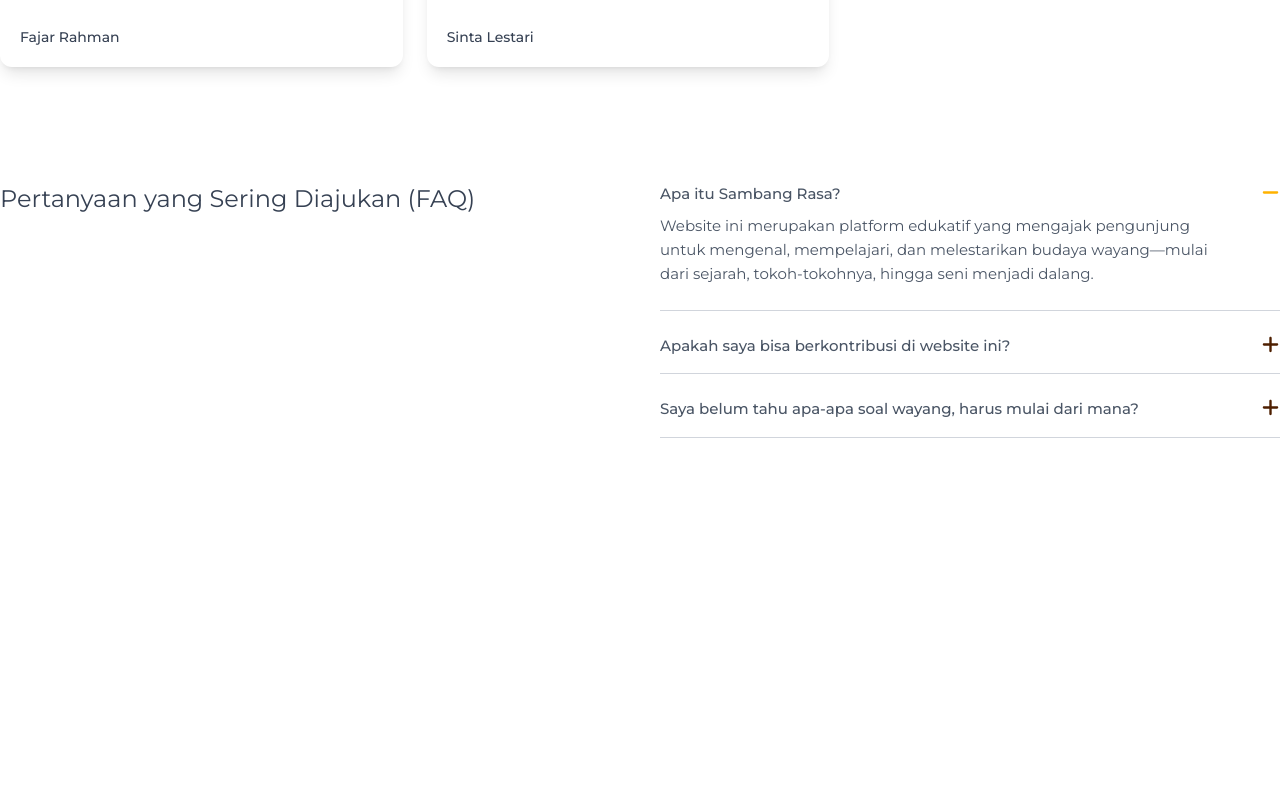
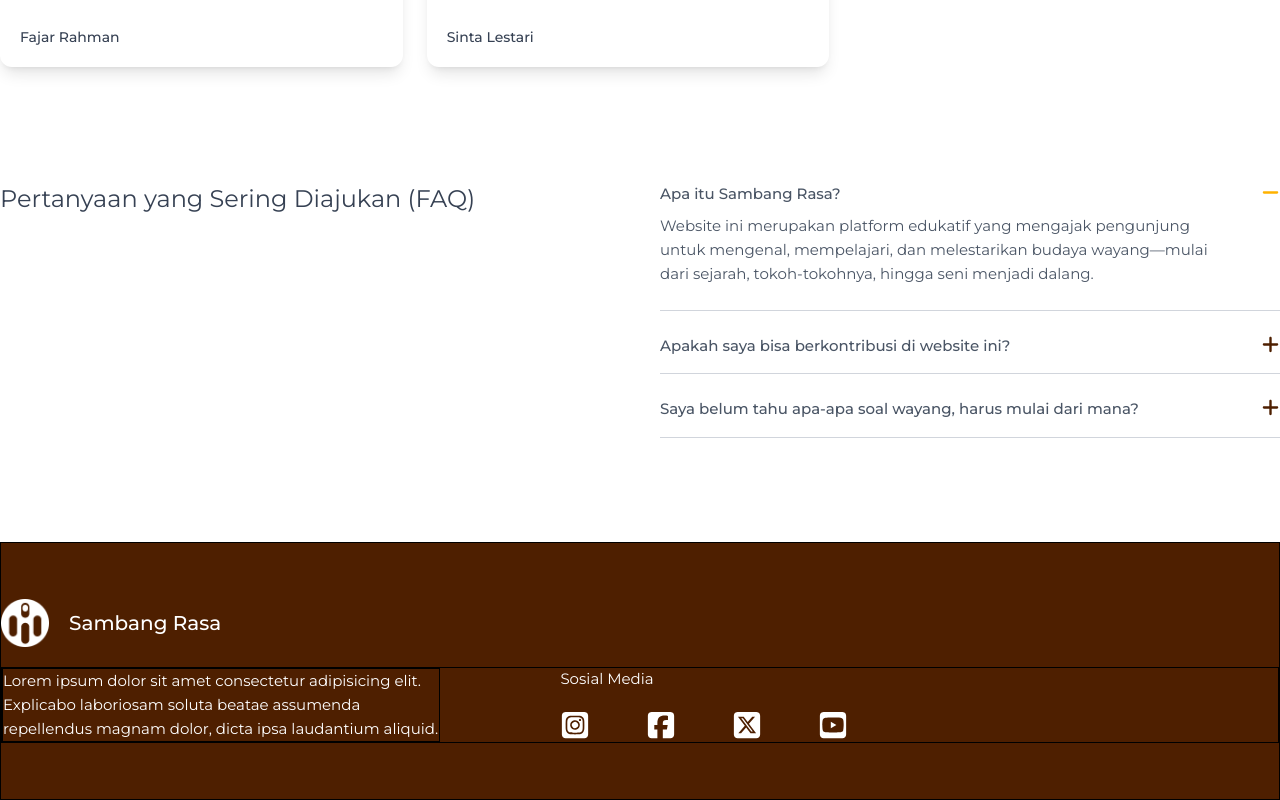
Before and after one commit to nandah4/sambang-rasa, a React (Vite) app: page / in a window 1280 px wide. Shown: the part 2844-3644 px from the top of the page. Before the commit the page ends 3386 px from the top, so only its background shows below. Built offline with nearby package versions, Linux system fonts and the light colour scheme.

Commit message:
feat: adding footer

```diff
--- a/src/AppLayout.jsx
+++ b/src/AppLayout.jsx
@@ -1,5 +1,6 @@
 import { Outlet, useLocation } from "react-router";
 import Header from "./components/Header";
+import Footer from "./components/Footer";
 
 const AppLayout = () => {
   const location = useLocation();
@@ -8,6 +9,7 @@ const AppLayout = () => {
     <>
       <Header path={currPath} />
       <Outlet />
+      <Footer />
     </>
   );
 };
--- a/src/components/Footer.jsx
+++ b/src/components/Footer.jsx
@@ -0,0 +1,60 @@
+import logov2 from "./../assets/logo/logov2.png";
+import {
+  FaSquareInstagram,
+  FaSquareFacebook,
+  FaSquareXTwitter,
+  FaSquareYoutube,
+} from "react-icons/fa6";
+
+const Footer = () => {
+  return (
+    <footer className="w-full border bg-[#4E1F00]">
+      <div className="max-w-7xl mx-auto w-full h-full py-14 px-3 xl:px-0">
+        <div className="flex justify-between ">
+          <div className="flex gap-x-5 items-center">
+            <div className="h-12 w-12">
+              <img src={logov2} className="w-full h-full" />
+            </div>
+            <h2 className="font-montserrat font-medium text-xl text-white">
+              Sambang Rasa
+            </h2>
+          </div>
+        </div>
+        <div className="w-full border grid grid-cols-1 base:grid-cols-5 gap-x-20 md:gap-x-30 mt-7 base:mt-5">
+          {/* Description */}
+          <div className="base:col-span-2 border w-full">
+            <p className="font-montserrat text-[15px] text-white leading-6">
+              Lorem ipsum dolor sit amet consectetur adipisicing elit. Explicabo
+              laboriosam soluta beatae assumenda repellendus magnam dolor, dicta
+              ipsa laudantium aliquid.
+            </p>
+          </div>
+          {/* Sosial Media */}
+          <div className="flex base:col-span-3  w-full flex-col items-start gap-y-5 mt-7 base:mt-0">
+            <h3 className="text-[15px] font-montserrat text-white">
+              Sosial Media
+            </h3>
+            <ul className="w-full flex flex-wrap  items-start justify-start gap-x-14 gap-y-5">
+              <li>
+                <FaSquareInstagram className="text-white text-3xl cursor-pointer" />
+              </li>
+              <li>
+                {" "}
+                <FaSquareFacebook className="text-white text-3xl cursor-pointer" />
+              </li>
+              <li>
+                <FaSquareXTwitter className="text-white text-3xl cursor-pointer" />
+              </li>
+              <li>
+                {" "}
+                <FaSquareYoutube className="text-white text-3xl cursor-pointer" />
+              </li>
+            </ul>
+          </div>
+        </div>
+      </div>
+    </footer>
+  );
+};
+
+export default Footer;
--- a/src/pages/Beranda.jsx
+++ b/src/pages/Beranda.jsx
@@ -256,7 +256,7 @@ const Beranda = () => {
                   </div>
                 ))}
               </div>
-              <div className="col-span-2 flex flex-col justify-center items-start w-full  md1:p-5">
+              <div className="col-span-2 flex flex-col justify-center items-start w-full  pt-5 md1:p-5">
                 <h2 className="font-montserrat text-3xl leading-9">
                   Cerita dari Teman-Teman Rasa
                 </h2>
```
Also changed, not shown: src/assets/logo/logov2.png (added), 1 other file (tests, documents, lock files or other folders).
